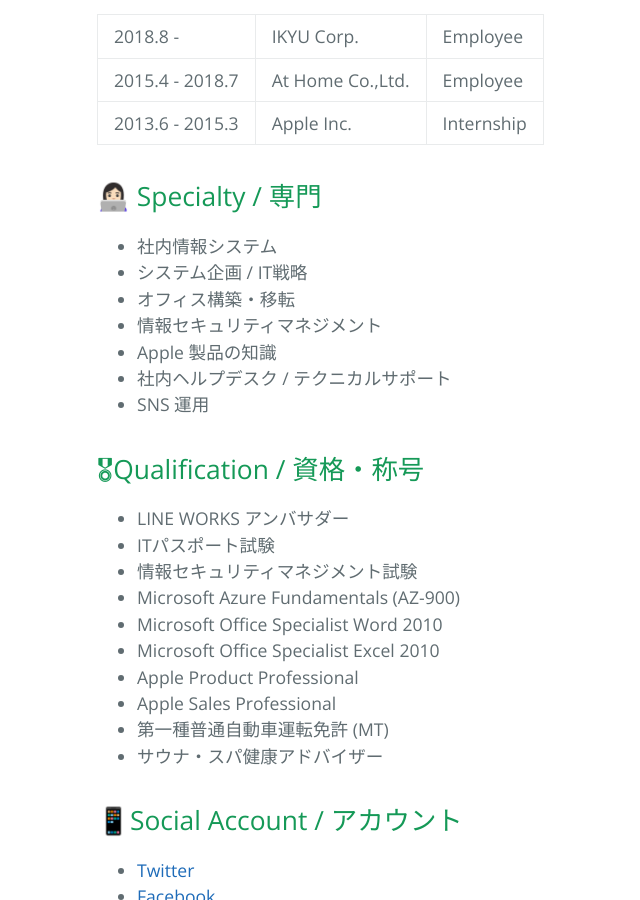
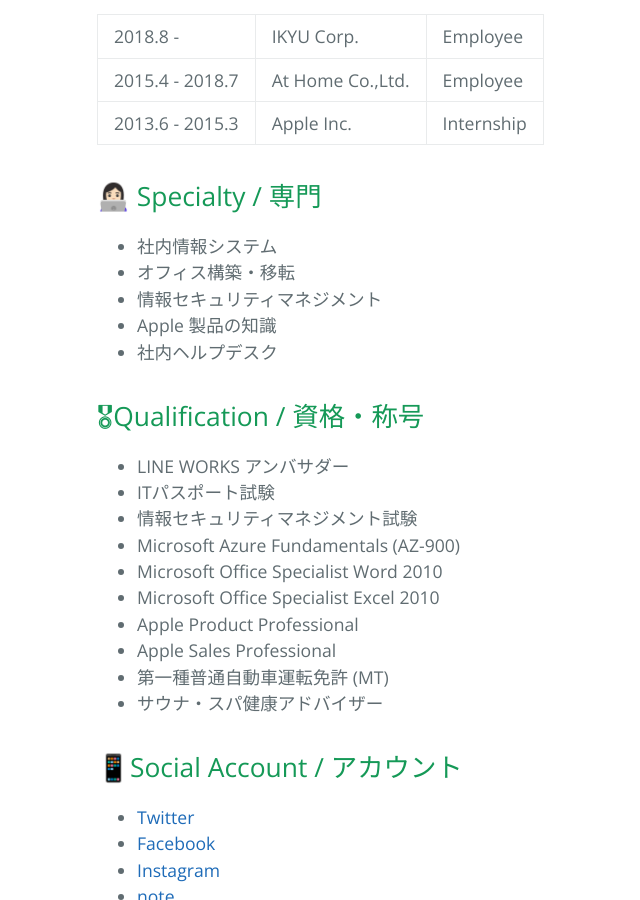
Before and after one commit to rotomx/rotomx.github.io, a Jekyll site: the page built from index.md, in a window 1280 px wide and 900 px high, scrolled down 1087 px. Shown: the whole window, without its empty margins (127-767 px from the left). Built offline with Jekyll 4.4.1, drawn with Linux system fonts in a browser that asks for light colours.

Commit message:
Update index.md

```diff
--- a/index.md
+++ b/index.md
@@ -28,12 +28,10 @@ layout: default
 ## 👩🏻‍💻 Specialty / 専門
 
 * 社内情報システム
-* システム企画 / IT戦略
 * オフィス構築・移転
 * 情報セキュリティマネジメント
 * Apple 製品の知識
-* 社内ヘルプデスク / テクニカルサポート
-* SNS 運用
+* 社内ヘルプデスク
 
 ## 🎖Qualification / 資格・称号
 
```
